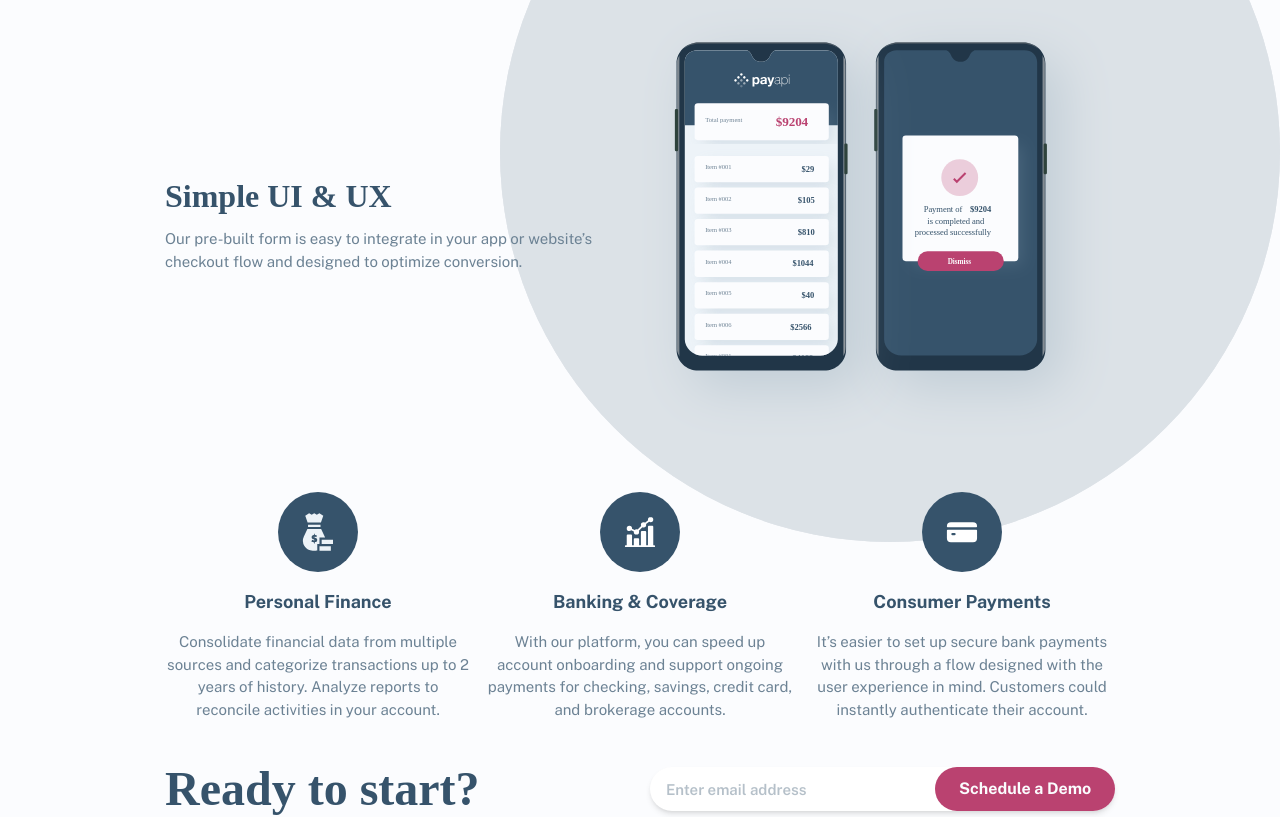
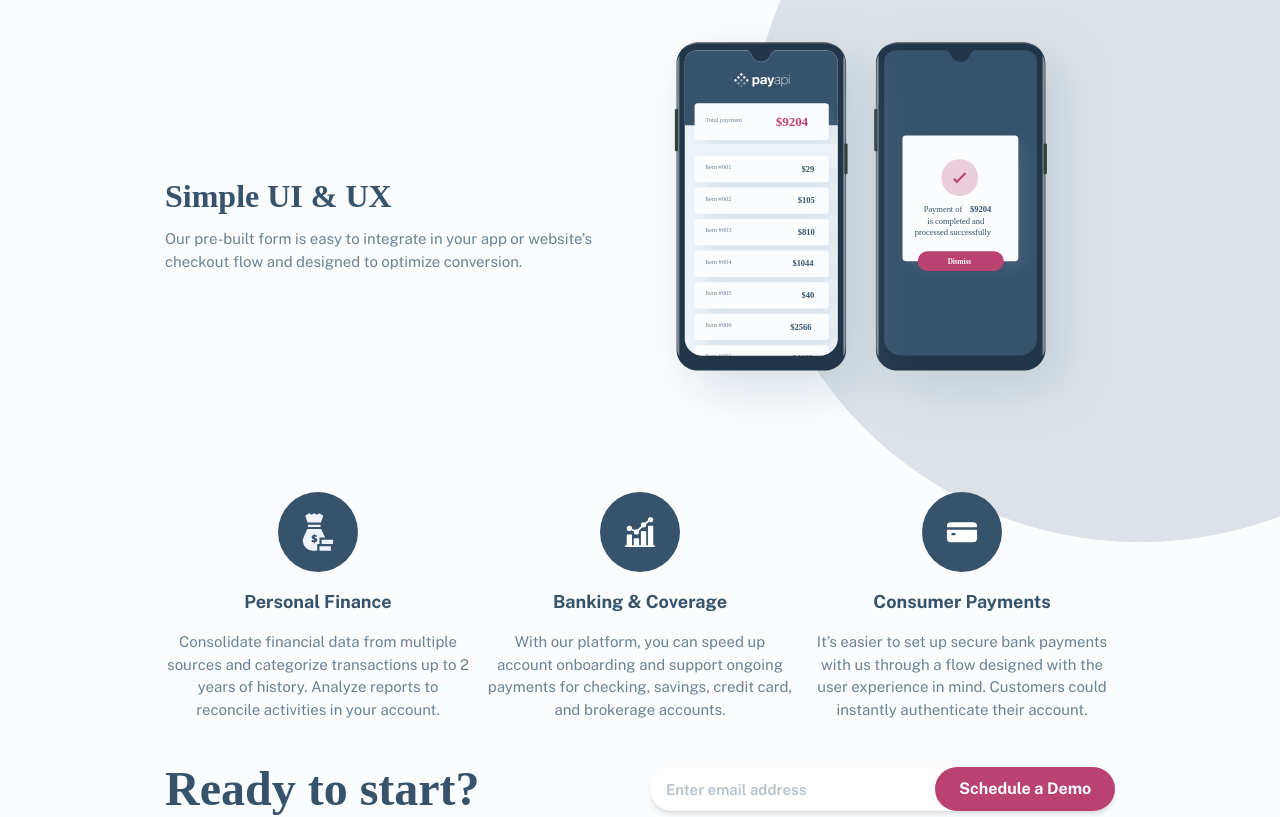
Before and after one commit to Divyajyoti1801/payapi_clone, a Next.js app: page / in a window 1280 px wide. Shown: the part 1837-2654 px from the top of the page. Built offline with nearby package versions, Linux system fonts and the light colour scheme.

Commit message:
background Positioning completed

```diff
--- a/app/(site)/page.tsx
+++ b/app/(site)/page.tsx
@@ -11,7 +11,7 @@ import Input from "../components/Input";
 const HomePage = () => {
   const router = useRouter();
   return (
-    <div className="relative w-[100%] flex flex-col items-center justify-between h-[100%] bg-[url('/images/shared/desktop/bg-pattern-circle.svg')] bg-no-repeat bg-auto bg-top lg:bg-right-top gap-20">
+    <div className="relative w-[100%] flex flex-col items-center justify-between h-[100%] bg-[url('/images/shared/desktop/bg-pattern-circle.svg')] bg-no-repeat bg-[center_-10%] bg-auto lg:bg-[right_-20%_top_-10%] gap-20">
       <Header />
       <Container className="flex flex-col md:flex-row-reverse justify-center items-center">
         <div className="relative w-[100%] lg:w-[50%] aspect-square ">
@@ -31,7 +31,7 @@ const HomePage = () => {
           </div>
         </div>
       </Container>
-      <Container className="bg-mirageBlue py-[100px] bg-[url('/images/shared/desktop/bg-pattern-circle.svg')] bg-no-repeat bg-contain bg-center lg:bg-left flex flex-col-reverse lg:flex-row justify-center items-center">
+      <Container className="color py-[100px] bg-no-repeat bg-[center_170%] bg-auto lg:bg-[left_-30%_top_110%] flex flex-col-reverse lg:flex-row justify-center items-center bg-[url('/images/shared/desktop/bg-pattern-circle.svg')]">
         <div className="w-[100%] lg:w-[50%] flex flex-col justify-center items-center">
           <h1 className="w-full text-headingMedium text-center lg:text-left  font-serif text-linkWaterWhite">
             Whom we work with
@@ -102,7 +102,7 @@ const HomePage = () => {
           </div>
         </div>
       </Container>
-      <Container className="flex flex-col justify-center items-center w-full gap-8 bg-[url('/images/shared/desktop/bg-pattern-circle.svg')] bg-no-repeat bg-auto bg-right">
+      <Container className="flex flex-col justify-center items-center w-full gap-8 bg-none lg:bg-[url('/images/shared/desktop/bg-pattern-circle.svg')] bg-no-repeat bg-auto bg-[center_right_-50%]">
         <div className="w-full flex flex-col lg:flex-row">
           <div className="relative aspect-square w-full lg:w-[50%]">
             <Image
--- a/app/About/page.tsx
+++ b/app/About/page.tsx
@@ -7,7 +7,7 @@ import Input from "../components/Input";
 
 const About = () => {
   return (
-    <div className="relative w-[100%] flex flex-col items-center justify-between h-[100%] bg-[url('/images/shared/desktop/bg-pattern-circle.svg')] bg-no-repeat bg-auto bg-top lg:bg-right-top gap-20">
+    <div className="relative w-[100%] flex flex-col items-center justify-between h-[100%] bg-[url('/images/shared/desktop/bg-pattern-circle.svg')] bg-no-repeat bg-auto bg-[center_-10%] lg:bg-[right_top_-40%] gap-20">
       <Header />
       <Container>
         <h1 className="text-headingMedium w-full text-center font-serif text-sanJuanBlue font-semiBold">
--- a/app/Contact/page.tsx
+++ b/app/Contact/page.tsx
@@ -34,7 +34,7 @@ const Contact = () => {
   //Not required developing only front-end
 
   return (
-    <div className="relative w-[100%] flex flex-col items-center justify-between h-[100%] bg-[url('/images/shared/desktop/bg-pattern-circle.svg')] bg-no-repeat bg-auto bg-top lg:bg-right-top gap-20">
+    <div className="relative w-[100%] flex flex-col items-center justify-between h-[100%] bg-[url('/images/shared/desktop/bg-pattern-circle.svg')] bg-no-repeat bg-auto bg-[center_-10%] lg:bg-[right_top_-80%] gap-20">
       <Header />
       <Container>
         <h1 className="text-headingMedium w-full text-center font-serif text-sanJuanBlue font-semiBold">
--- a/app/Pricing/page.tsx
+++ b/app/Pricing/page.tsx
@@ -7,7 +7,7 @@ import Input from "../components/Input";
 
 const Pricing = () => {
   return (
-    <div className="relative w-[100%] flex flex-col items-center justify-between h-[100%] bg-[url('/images/shared/desktop/bg-pattern-circle.svg')] bg-no-repeat bg-auto bg-top lg:bg-right-top gap-20">
+    <div className="relative w-[100%] flex flex-col items-center justify-between h-[100%] bg-[url('/images/shared/desktop/bg-pattern-circle.svg')] bg-no-repeat bg-auto bg-[center_-50%] lg:bg-[right_top_-80%] gap-20">
       <Header />
       <Container>
         <h1 className="text-headingMedium w-full text-center font-serif text-sanJuanBlue font-semiBold">
--- a/app/components/Footer.tsx
+++ b/app/components/Footer.tsx
@@ -3,7 +3,7 @@ import Link from "next/link";
 import Container from "./Container";
 const Footer = () => {
   return (
-    <Container className="w-full bg-mirageBlue flex flex-col lg:flex-row justify-center lg:justify-between items-center py-[30px] gap-8">
+    <Container className="color w-full bg-[center_120%] lg:bg-[right_-30%_top_20%] bg-[url('/images/shared/desktop/bg-pattern-circle.svg')] bg-no-repeat bg-auto flex flex-col lg:flex-row justify-center lg:justify-between items-center py-[30px] gap-8">
       <div>
         <Image
           src="/images/shared/desktop/logo-light.svg"
--- a/app/globals.css
+++ b/app/globals.css
@@ -7,3 +7,7 @@ html,body,:root{
   box-sizing: border-box;
   background-color: #fbfcfe;
 }
+
+.color{
+  background-color: #1b262f;
+}
```
